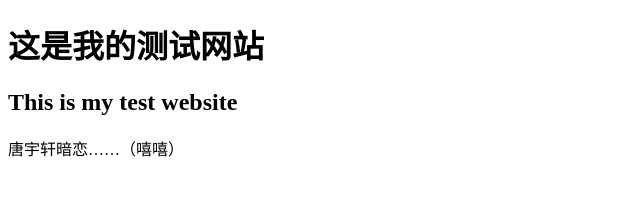
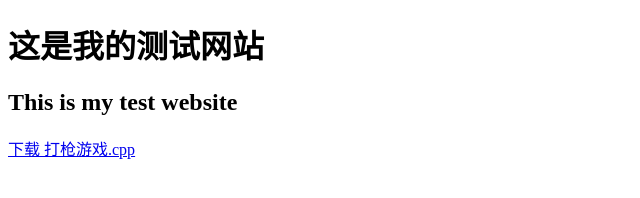
Before and after one commit to a-red-apple/a-red-apple.github.io, a plain HTML site: page index.html in a window 1280 px wide. Shown: the whole page, without its empty margins (0-640 px from the left). Drawn offline with Linux system fonts and the light colour scheme.

Commit message:
Update index.html
Can download "打枪游戏.cpp".

```diff
--- a/index.html
+++ b/index.html
@@ -5,8 +5,8 @@
     <title>My_Website</title>
 </head>
 <body>
-    <h1>这是我的测试网站</h1>
-    <h2>This is my test website</h2>
-    <p>唐宇轩暗恋……（嘻嘻）</p>
+<h1>这是我的测试网站</h1>
+<h2>This is my test website</h2>
+<a href="/Codes/打枪游戏.cpp" download="打枪游戏.cpp">下载 打枪游戏.cpp</a>
 </body>
 </html>
```
